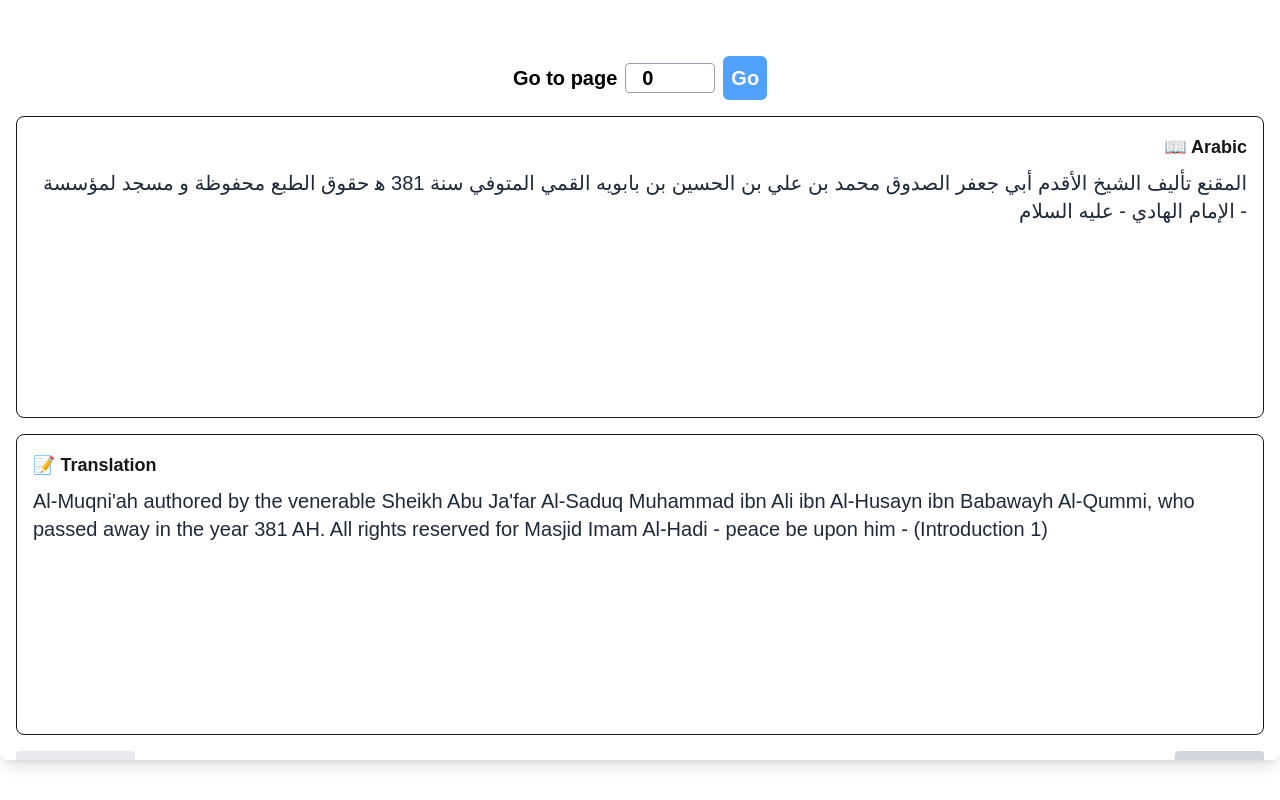
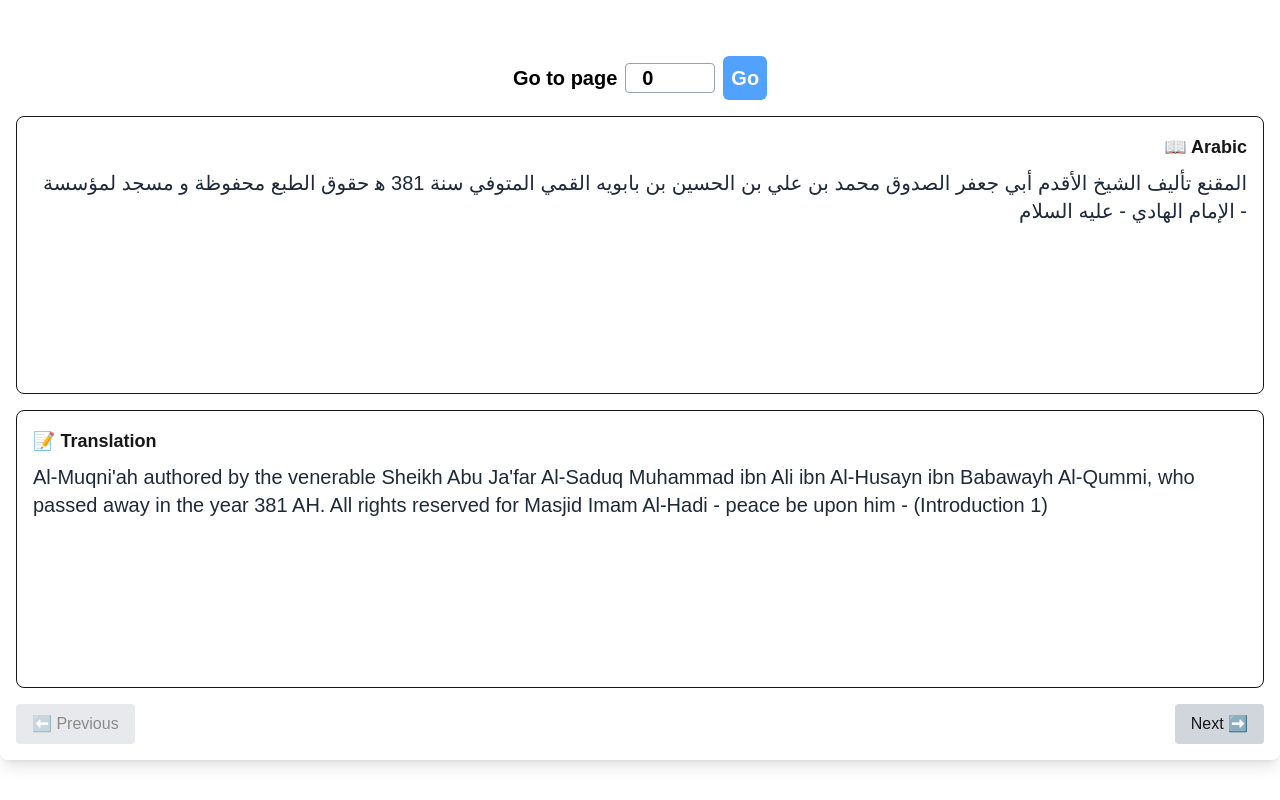
Before and after one commit to Mehdishah57/hadith-books, a Next.js app: page / in a window 1280 px wide. Built offline with nearby package versions, Linux system fonts and the light colour scheme.

Commit message:
more ui updates

```diff
--- a/src/components/BookViewer.tsx
+++ b/src/components/BookViewer.tsx
@@ -32,7 +32,7 @@ const BookViewer: React.FC<BookViewerProps> = ({ data }) => {
   }
 
   return (
-    <div className="max-w-7xl mx-auto h-[90vh] overflow-hidden p-4 bg-white shadow-lg rounded-lg">
+    <div className="max-w-7xl mx-auto h-[100vh] md:h-[90vh] flex flex-col overflow-hidden p-4 bg-white shadow-lg rounded-lg">
       <h2 className="text-xl font-bold text-center mb-4 text-black flex gap-2 justify-center items-center">
         Go to page <input className="border-[1px] border-gray-400 rounded md px-4 w-[90px]" value={inputPage} type="number" onChange={e => {
           setPage(e.currentTarget.valueAsNumber)
@@ -47,20 +47,20 @@ const BookViewer: React.FC<BookViewerProps> = ({ data }) => {
 
       <div className="flex flex-col gap-4 h-[90%]">
         {/* Arabic Text */}
-        <div className="border p-4 rounded-lg text-right h-full overflow-auto">
+        <div className="border p-4 rounded-lg text-right h-[45%] md:h-full overflow-auto">
           <h3 className="text-lg font-semibold mb-2">📖 Arabic</h3>
           <p className="text-gray-800 text-xl">{data[currentPage]?.text}</p>
         </div>
 
         {/* English Translation */}
-        <div className="border p-4 rounded-lg h-full overflow-auto">
+        <div className="border p-4 rounded-lg h-[45%] md:h-full overflow-auto">
           <h3 className="text-lg font-semibold mb-2">📝 Translation</h3>
           <p className="text-gray-800 text-xl">{data[currentPage]?.translation}</p>
         </div>
       </div>
 
       {/* Pagination Controls */}
-      <div className="flex justify-between mt-4">
+      <div className="flex justify-between md:mt-4">
         <button
           className="px-4 py-2 bg-gray-300 rounded disabled:opacity-50 cursor-pointer"
           onClick={prevPage}
```
